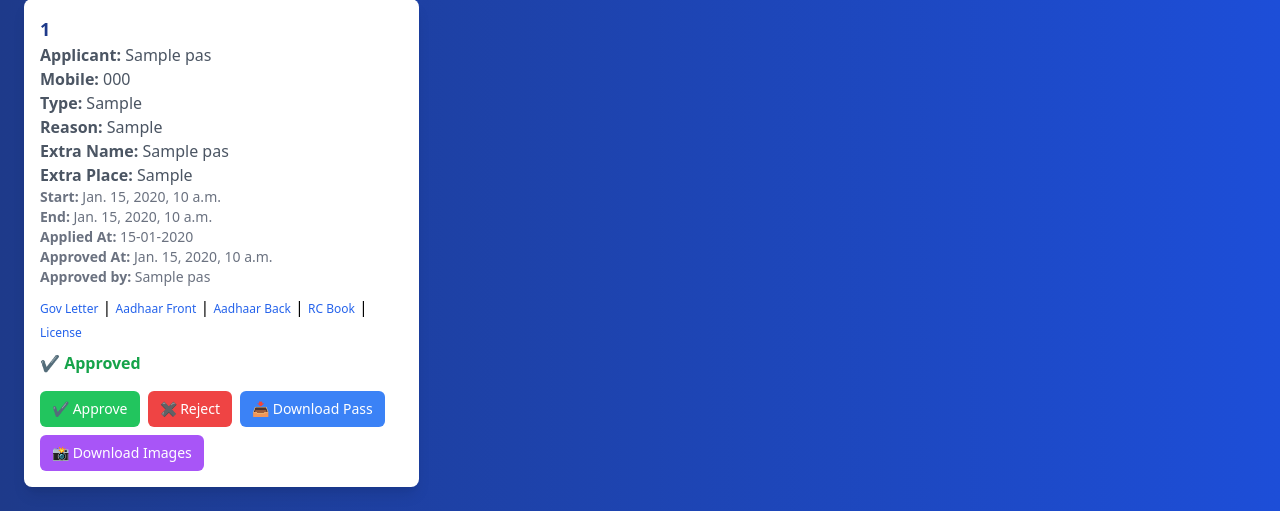
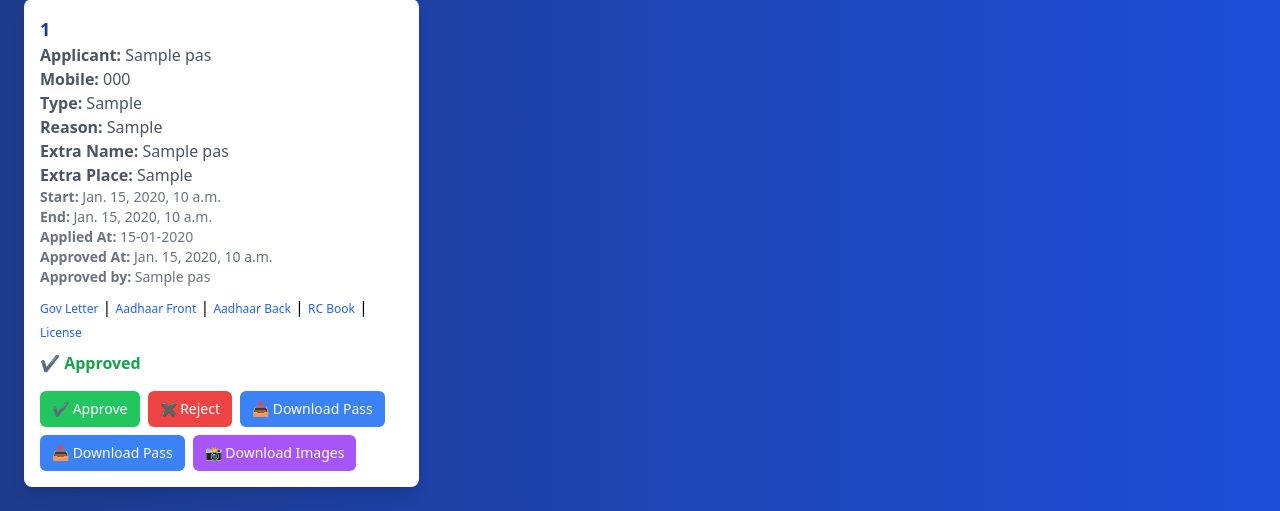
Before and after one commit to Itstudentjnd/Shivratri_netram, a Django app: template pdfapp/templates/admin_vehicle_passes.html in a window 1280 px wide. Shown: the part 391-902 px from the top of the page. Run offline with Django 4.2, Linux system fonts and the light colour scheme; the template is opened without the code that fills it: most values are stand-ins (such as "Sample title", 1, 10 or a date in 2020); some libraries are stand-ins or nearby versions.

Commit message:
Add files via upload

```diff
--- a/pdfapp/templates/admin_vehicle_passes.html
+++ b/pdfapp/templates/admin_vehicle_passes.html
@@ -127,11 +127,25 @@
                             ✖ Reject
                         </button>
 
+                        {% if pass.photo1%}
+
+                        <!-- 📥 Download Pass -->
+                        <a href="{% url 'generate_gov_pass_image' pass.id %}"
+                            class="bg-blue-500 text-white px-3 py-2 rounded-md text-sm hover:bg-blue-600 transition">
+                            📥 Download Pass
+                        </a>
+
+                        {% endif %}
+
+                        {% if pass.aadhaar_front or pass.aadhaar_back or pass.rc_book or pass.license_photo %}
+
                         <!-- 📥 Download Pass -->
                         <a href="{% url 'generate_pass_image' pass.id %}"
                             class="bg-blue-500 text-white px-3 py-2 rounded-md text-sm hover:bg-blue-600 transition">
                             📥 Download Pass
                         </a>
+
+                        {% endif %}
 
                         <!-- 📸 Download Images -->
 
@@ -139,6 +153,7 @@
                             class="bg-purple-500 text-white px-3 py-2 rounded-md text-sm hover:bg-purple-600 transition">
                             📸 Download Images
                         </a>
+
                     </div>
                 </div>
             {% empty %}
```
